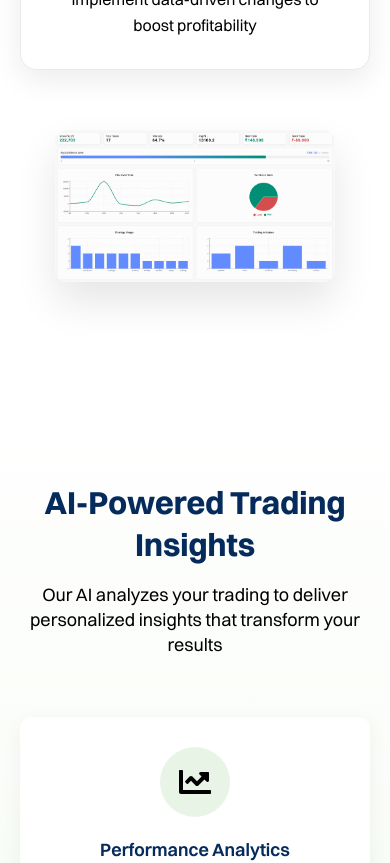
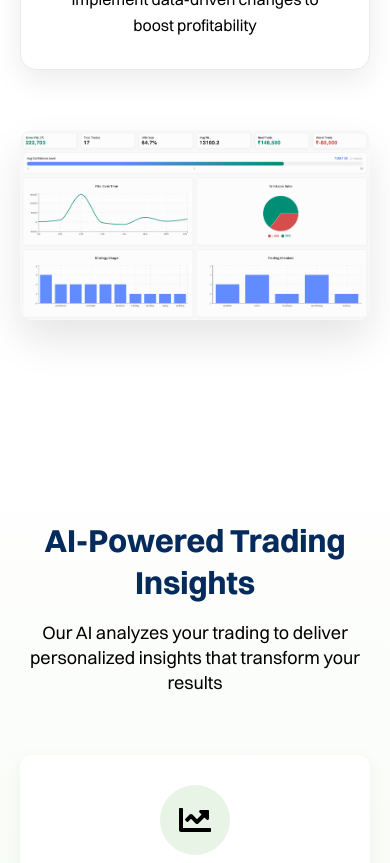
Before and after one commit to ayushcodes0/Tj-Frontend, a React (Vite) app: page / in a window 390 px wide. Shown: the part 2480-3343 px from the top of the page. Built offline with nearby package versions, Linux system fonts and the light colour scheme; no server answers.

Commit message:
section image updated

```diff
--- a/src/pages/LandingPage/LandingPage.module.css
+++ b/src/pages/LandingPage/LandingPage.module.css
@@ -621,6 +621,12 @@
     box-shadow: 0 20px 40px rgba(0, 0, 0, 0.1);
 }
 
+@media (max-width: 500px){
+    .sectionImage{
+        max-width: 100%;
+    }
+}
+
 .pricingContainer {
     padding: 80px 0;
     width: 100%;
```
